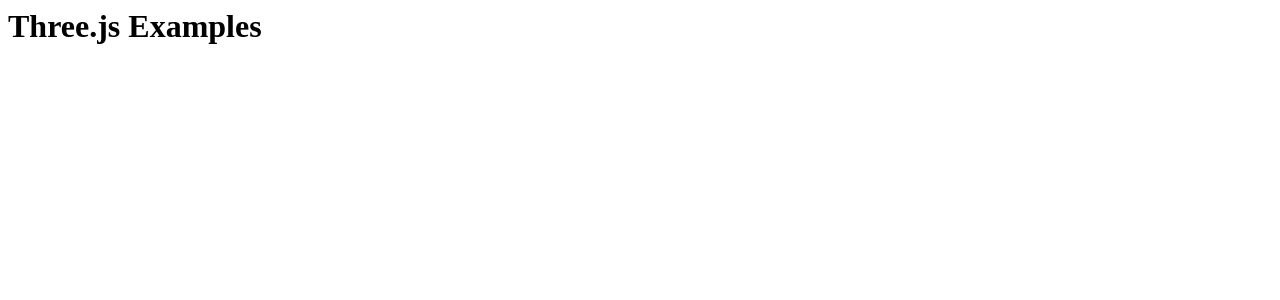
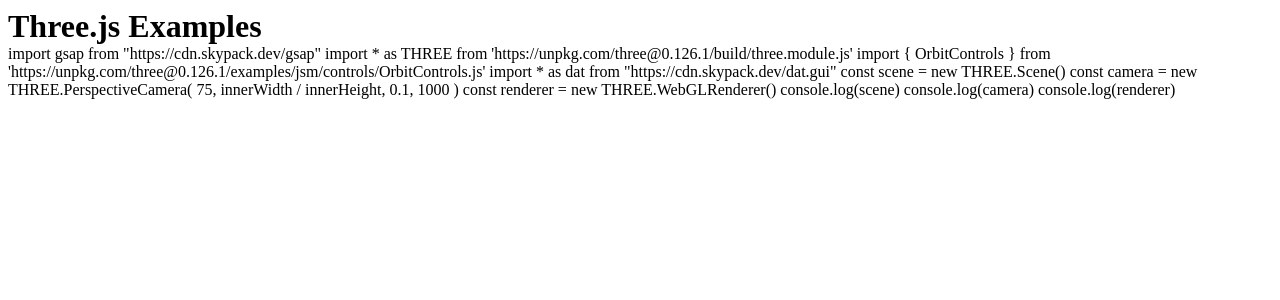
Before and after one commit to parbasu/parbasu.github.io, a Jekyll site: the page ThreeJs/index.html, which Jekyll copies as it is, in a window 1280 px wide. Shown: the top 300 px of the page. Built offline with Jekyll 4.4.1, drawn with Linux system fonts in a browser that asks for light colours.

Commit message:
Update index.html

```diff
--- a/ThreeJs/index.html
+++ b/ThreeJs/index.html
@@ -5,6 +5,23 @@
 </head>
 <body>
 <div class="bigTitle">Three.js Examples</div>
-<script src="js/main.js"></script>
+import gsap from "https://cdn.skypack.dev/gsap"
+import * as THREE from 'https://unpkg.com/three@0.126.1/build/three.module.js'
+import { OrbitControls } from 'https://unpkg.com/three@0.126.1/examples/jsm/controls/OrbitControls.js'
+import * as dat from "https://cdn.skypack.dev/dat.gui"
+
+
+const scene = new THREE.Scene()
+const camera = new THREE.PerspectiveCamera(
+  75,
+  innerWidth / innerHeight,
+  0.1,
+  1000
+)
+const renderer = new THREE.WebGLRenderer()
+
+console.log(scene)
+console.log(camera)
+console.log(renderer)
 </body>
 </html>
```
